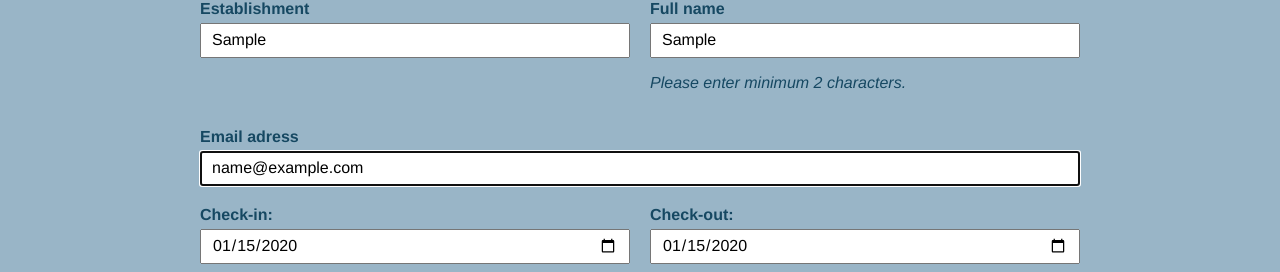
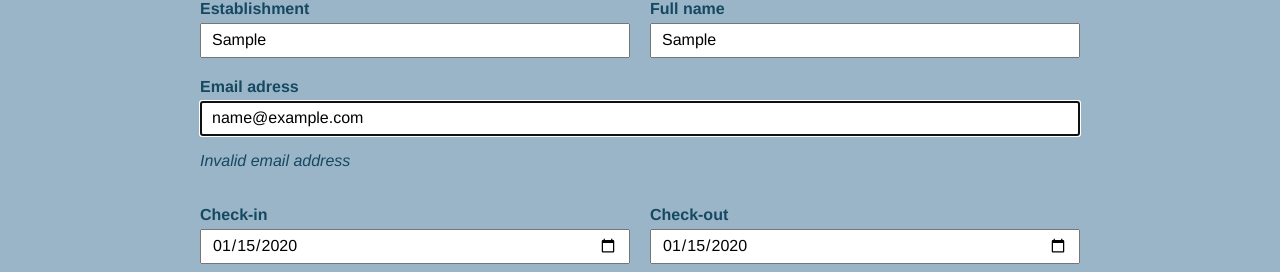
Before and after one commit to elisemykle/elise-myklebust-project-exam-2, a React (Create React App) app: page /Enquiry in a window 1280 px wide. Both pictures are taken after typing "Sample", "Sample", "name@example.com", "2020-01-15", "2020-01-15" into the empty fields and a click on the button "Submit". Shown: the part 595-867 px from the top of the page. Built offline with nearby package versions, Linux system fonts and the light colour scheme; no server answers; a web font is replaced by a local one.

Commit message:
Endret error message

```diff
--- a/src/components/visitor/enquiry/Enquiry.js
+++ b/src/components/visitor/enquiry/Enquiry.js
@@ -5,7 +5,7 @@ import Hero from "../../Hero.js";
 import { useHistory } from 'react-router-dom';
 
 const schema = yup.object().shape({
-	establishment: yup
+	establishmentname: yup
 	.string()
 	.required()
 	.min(2, "Required, minimum 2 characters"),
@@ -87,37 +87,37 @@ export default function Enquiry(props){
 			<form className="row enquiry__form" onSubmit={handleSubmit(onSubmit)}>
 				<div className="col-6 col-m-12">
 					<label className="form__label">Establishment</label>
-					<input className="form__input" name="firstname" placeholder="Enter establishment name"
-						ref={register} onChange={ event => setestablishmentName(event.target.value) } />
-					{errors.establishmentName && <p className="error__message">Please enter minimum 2 characters.</p>}
+					<input className="form__input" name="establishmentname" placeholder="Enter establishment name"
+					ref={register} onChange={ event => setestablishmentName(event.target.value) } />
+				{errors.establishmentname && <p className="error__message">Required field</p>}
 				</div>
 
 				<div className="col-6 col-m-12">
 					<label className="form__label">Full name</label>
-					<input className="form__input" name="lastname" placeholder="Enter your full name" ref={register} onChange={ event => setFullName(event.target.value) } />
+					<input className="form__input" name="fullname" placeholder="Enter your full name" ref={register} onChange={ event => setFullName(event.target.value) } />
 					{errors.fullname && <p className="error__message">Please enter minimum 2 characters.</p>}
 				</div>
 
 				<div className="col-12">
 					<label className="form__label">Email adress</label>
 					<input className="form__input" name="emailadress" placeholder="Example@example.com" ref={register} onChange={ event => setEmail(event.target.value) } />
-					{errors.email && <p className="error__message">Please enter minimum 2 characters.</p>}
+					{errors.emailadress && <p className="error__message">Invalid email address</p>}
 				</div>
 
 				<div className="col-6 col-m-12">
-					<label className="form__label">Check-in:</label>
+					<label className="form__label">Check-in</label>
 					<input className="form__input" type="date" name="date1" ref={register}
-						ref={register} onChange={ event => setCheckin(event.target.value) } />
-					{errors.checkin && <p className="error__message">Please enter minimum 2 characters.</p>}
+					ref={register} onChange={ event => setCheckin(event.target.value) } />
+				{errors.date1 && <p className="error__message">Required field</p>}
 				</div>
 
 				<div className="col-6 col-m-12">
-					<label className="form__label">Check-out:</label>
+					<label className="form__label">Check-out</label>
 					<input className="form__input" type="date" name="date2" ref={register}
-						ref={register} onChange={ event => setCheckout(event.target.value) } />
-					{errors.checkout && <p className="error__message">Please enter minimum 2 characters.</p>}
+					ref={register} onChange={ event => setCheckout(event.target.value) } />
+				{errors.date2 && <p className="error__message">Required field</p>}
 				</div>
-				<select>
+				<select className="custom__select">
 					{
 						hotels.map((hotel, index) => <option key={index}>
 						{hotel.establishmentName}</option>)
--- a/src/css/enquiry.scss
+++ b/src/css/enquiry.scss
@@ -39,3 +39,11 @@
     text-decoration: none;
     font-size: 14px;
 }
+
+
+.custom__select {
+  position: relative;
+  font-family: Arial;
+  font-size: $formfontsize;
+   background-color: white;
+}
```
